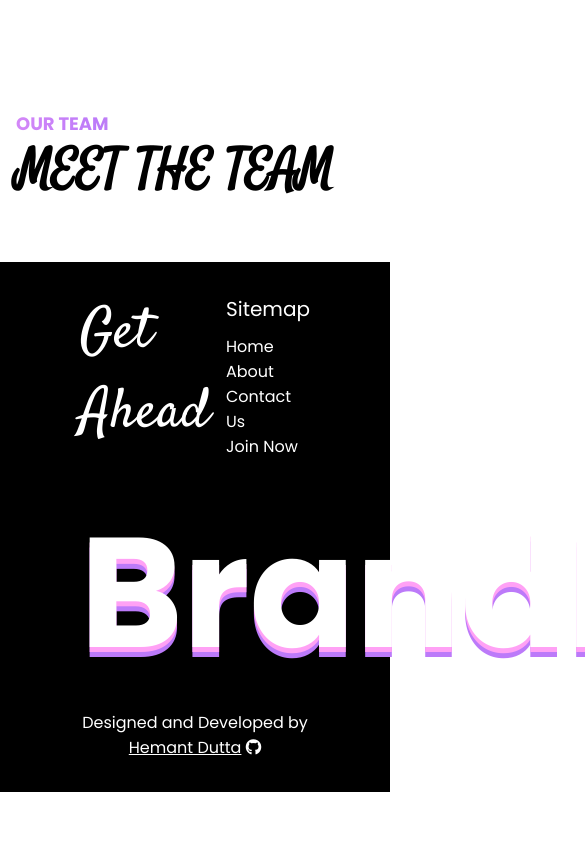
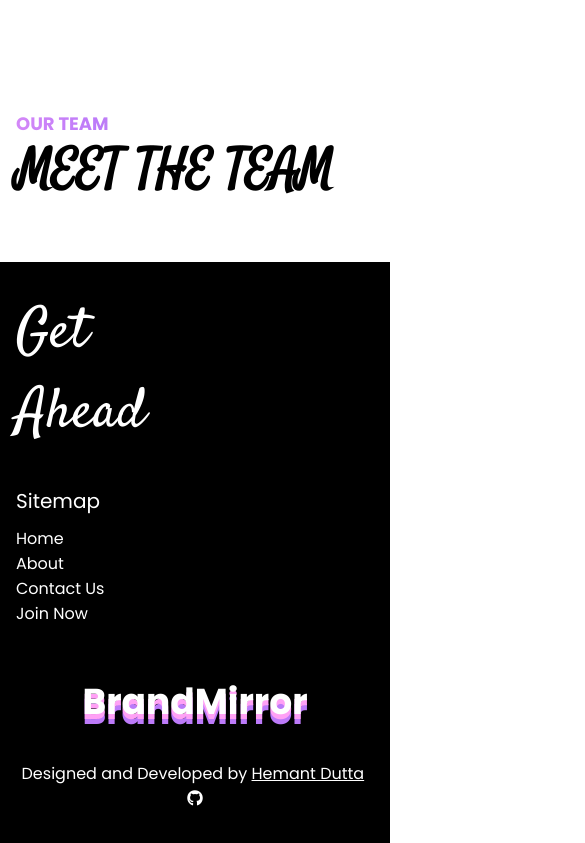
Before and after one commit to HemantDutta/BrandMirror, a React (Create React App) app in the folder client/: page / in a window 390 px wide. Shown: the part 5176-6019 px from the top of the page, 585 px wide, since content can reach past the window. Before the commit the page ends 5968 px from the top, so only its background shows below. Built offline with nearby package versions, Linux system fonts and the light colour scheme.

Commit message:
Make Footer Responsive

```diff
--- a/client/public/BMStyles.css
+++ b/client/public/BMStyles.css
@@ -47,19 +47,19 @@
 }
 
 @media screen and (max-width: 991px) {
-    .hero, .team, .join, .about, .services {
+    .hero, .team, .join, .about, .services, footer {
         padding: 0 55px;
     }
 }
 
 @media screen and (max-width: 490px) {
-    .hero, .team, .join, .about, .services {
+    .hero, .team, .join, .about, .services, footer {
         padding: 0 16px;
     }
 }
 
 @media screen and (max-width: 350px) {
-    .hero, .team, .join, .about, .services {
+    .hero, .team, .join, .about, .services, footer {
         padding: 0 10px;
     }
 }
@@ -825,6 +825,7 @@
     padding: 32px 0;
     display: grid;
     grid-template-columns: repeat(4, 1fr);
+    gap: 32px;
 }
 
 footer .footer-container .tag-item {
@@ -887,4 +888,33 @@
     color: white;
 }
 
+@media screen and (max-width: 1191px) {
+    footer .footer-container .logo span {
+        font-size: 126px;
+    }
+}
+
+@media screen and (max-width: 991px) {
+    footer .footer-container .logo span {
+        font-size: 86px;
+    }
+}
+
+@media screen and (max-width: 691px) {
+    footer .footer-container .logo span {
+        font-size: 56px;
+    }
+}
+
+@media screen and (max-width: 421px) {
+    footer .footer-container .links {
+        grid-column: 1/-1;
+    }
+}
+
+@media screen and (max-width: 391px) {
+    footer .footer-container .logo span {
+        font-size: 36px;
+    }
+}
 /*==========Footer End==========*/
```
